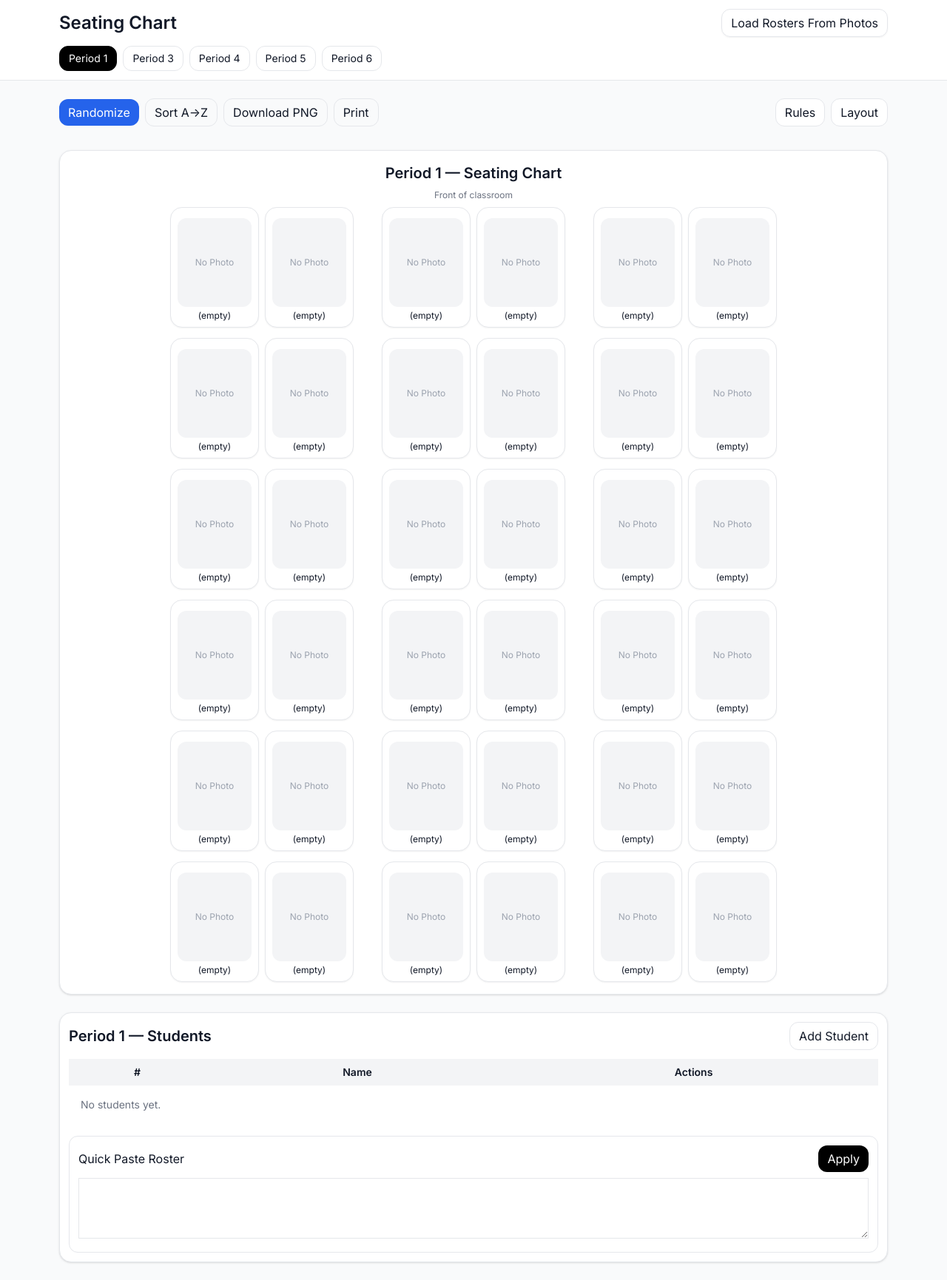
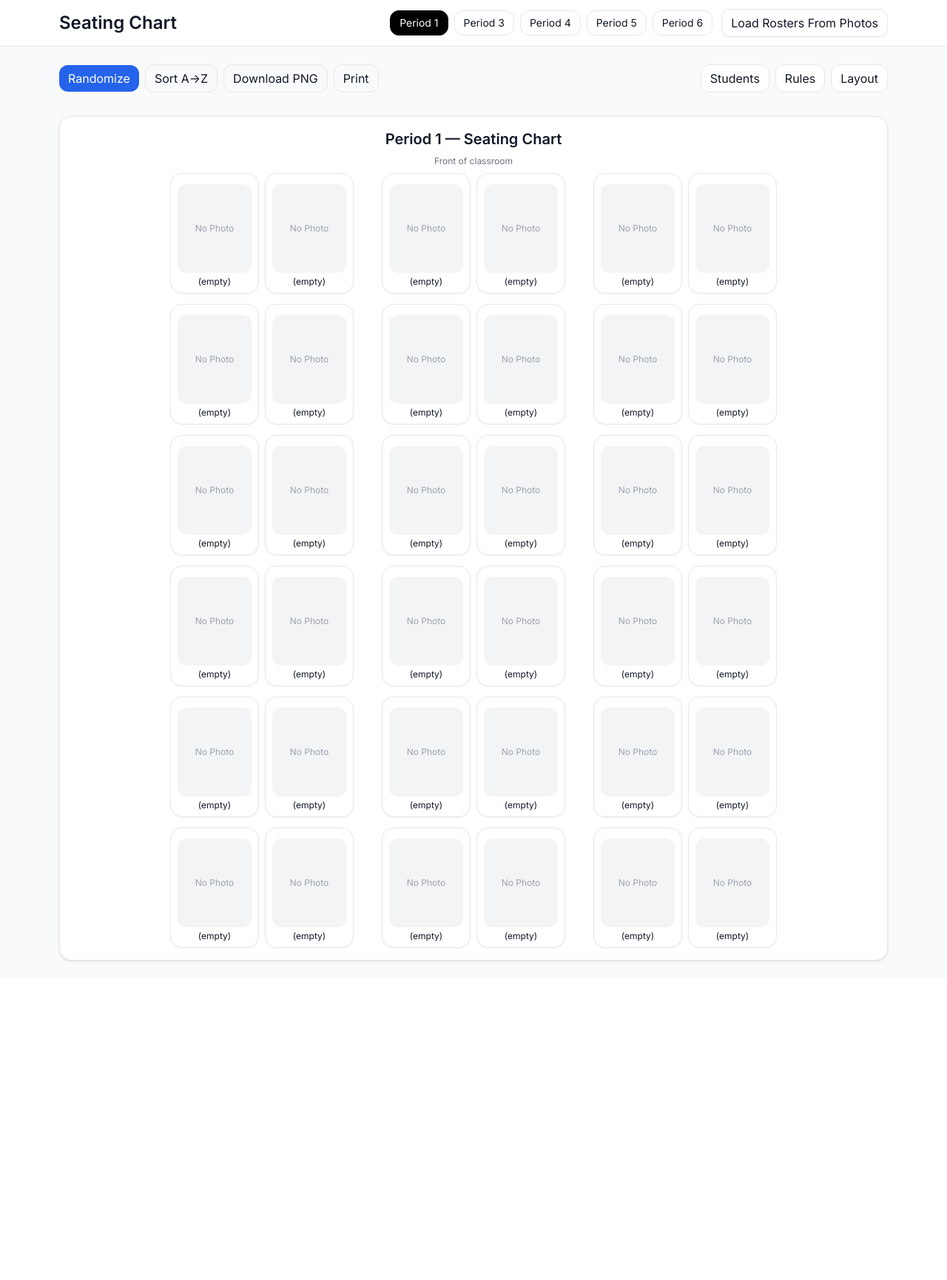
Before and after one commit to rubberduckinatruck/seating-chart, a React (Vite) app: page / in a window 1280 px wide. Shown: the whole page at 74% size. After the commit the page ends 1323 px from the top, so only its background shows below. Built offline with nearby package versions, Linux system fonts and the light colour scheme.

Commit message:
Update App.tsx

```diff
--- a/src/App.tsx
+++ b/src/App.tsx
@@ -403,7 +403,6 @@ export default function App() {
         const incoming = JSON.parse(String(reader.result));
         if (incoming?.periods && incoming?.titles) {
           const normalized = ensureRulesShape(incoming);
-          // If seats are in the incoming, prefer those; otherwise keep current seats
           const nextSeats: AppState["seats"] = { ...state.seats };
           for (const k of PERIOD_KEYS) {
             nextSeats[k] =
@@ -548,6 +547,7 @@ export default function App() {
   const [layout, setLayout] = useState<LayoutSettings>(() => loadLayout());
   const [layoutOpen, setLayoutOpen] = useState(false);
   const [rulesOpen, setRulesOpen] = useState(false);
+  const [studentsOpen, setStudentsOpen] = useState(false);
   useEffect(() => {
     try {
       localStorage.setItem(LAYOUT_LS_KEY, JSON.stringify(layout));
@@ -579,7 +579,7 @@ export default function App() {
           @page { size: letter landscape; margin: 0.5in; }
           body * { visibility: hidden !important; }
           #chartCapture, #chartCapture * { visibility: visible !important; }
-          header, nav, .no-print, .print-hide { display: none !important; }
+          header, .no-print, .print-hide { display: none !important; }
           #chartCapture {
             position: absolute; left: 0; top: 0;
             width: 100% !important; max-width: 100% !important;
@@ -590,34 +590,36 @@ export default function App() {
       `}
       </style>
 
-      {/* Header: single-line title + (optional) load photos button; NO subtitle/export/import */}
+      {/* Header: single-line title + period tabs + load photos button */}
       <header className="sticky top-0 z-10 bg-white border-b">
-        <div className="mx-auto max-w-6xl px-4 py-3 flex items-center justify-between whitespace-nowrap">
-          <span className="text-2xl font-bold">Seating Chart</span>
-          <div className="flex items-center gap-2">
+        <div className="mx-auto max-w-6xl px-4 py-3 flex items-center justify-between gap-3 whitespace-nowrap overflow-x-auto">
+          {/* Left: Title */}
+          <span className="text-2xl font-bold shrink-0">Seating Chart</span>
+
+          {/* Center + Right: Period tabs + Load button (all one line, scrollable if needed) */}
+          <div className="flex items-center gap-3 min-w-0">
+            <div className="flex items-center gap-2 overflow-x-auto">
+              {PERIOD_KEYS.map((key) => (
+                <button
+                  key={key}
+                  onClick={() => setActive(key)}
+                  className={
+                    "px-3 py-1.5 rounded-xl border text-sm " +
+                    (active === key ? "bg-black text-white border-black" : "bg-white hover:bg-gray-50")
+                  }
+                >
+                  {state.titles[key]}
+                </button>
+              ))}
+            </div>
             <button
               onClick={loadRostersFromPhotos}
-              className="px-3 py-1.5 rounded-xl border shadow-sm hover:bg-gray-50"
+              className="px-3 py-1.5 rounded-xl border shadow-sm hover:bg-gray-50 shrink-0"
             >
               Load Rosters From Photos
             </button>
           </div>
         </div>
-        {/* Period tabs (single line) */}
-        <nav className="mx-auto max-w-6xl px-4 pb-3 flex gap-2 overflow-x-auto no-print">
-          {PERIOD_KEYS.map((key) => (
-            <button
-              key={key}
-              onClick={() => setActive(key)}
-              className={
-                "px-3 py-1.5 rounded-xl border text-sm " +
-                (active === key ? "bg-black text-white border-black" : "bg-white hover:bg-gray-50")
-              }
-            >
-              {state.titles[key]}
-            </button>
-          ))}
-        </nav>
       </header>
 
       {/* MAIN */}
@@ -625,7 +627,6 @@ export default function App() {
         {/* Unified toolbar above the chart */}
         <div className="flex flex-wrap items-center justify-between gap-3 mb-2">
           <div className="flex items-center gap-2">
-            {/* Randomize uses rules manually when you want */}
             <button
               onClick={() => randomizeWithRules(active)}
               className="px-3 py-1.5 rounded-xl bg-blue-600 text-white"
@@ -644,6 +645,14 @@ export default function App() {
           </div>
 
           <div className="flex items-center gap-2">
+            {/* Toggle Students panel (roster) */}
+            <button
+              onClick={() => setStudentsOpen((v) => !v)}
+              className={"px-3 py-1.5 rounded-xl border " + (studentsOpen ? "bg-black text-white" : "bg-white")}
+              title="Edit roster (names)"
+            >
+              Students
+            </button>
             {/* Toggle Rules panel (top, formatted like Layout) */}
             <button
               onClick={() => setRulesOpen((v) => !v)}
@@ -662,6 +671,77 @@ export default function App() {
             </button>
           </div>
         </div>
+
+        {/* STUDENTS (roster) PANEL — collapsed until opened */}
+        {studentsOpen && (
+          <section className="bg-white rounded-2xl shadow border p-3">
+            <div className="flex items-center justify-between mb-3">
+              <h2 className="text-xl font-semibold">{state.titles[active]} — Students</h2>
+              <button onClick={() => addStudent(active)} className="px-3 py-1.5 rounded-xl border">
+                Add Student
+              </button>
+            </div>
+            <div className="overflow-x-auto">
+              <table className="w-full text-sm">
+                <thead className="bg-gray-100">
+                  <tr>
+                    <th className="p-2">#</th>
+                    <th className="p-2">Name</th>
+                    <th className="p-2">Actions</th>
+                  </tr>
+                </thead>
+                <tbody>
+                  {state.periods[active].length === 0 && (
+                    <tr>
+                      <td colSpan={3} className="p-4 text-gray-500">
+                        No students yet.
+                      </td>
+                    </tr>
+                  )}
+                  {state.periods[active].map((s, i) => (
+                    <tr key={s.id} className="border-t">
+                      <td className="p-2 text-gray-500">{i + 1}</td>
+                      <td className="p-2">
+                        <input
+                          value={s.name}
+                          onChange={(e) => updateStudent(active, i, { name: e.target.value })}
+                          className="w-full border px-2 py-1"
+                        />
+                      </td>
+                      <td className="p-2">
+                        <button
+                          onClick={() => removeStudent(active, i)}
+                          className="px-2 py-1 border"
+                        >
+                          Remove
+                        </button>
+                      </td>
+                    </tr>
+                  ))}
+                </tbody>
+              </table>
+            </div>
+
+            {/* Quick Paste (unchanged) */}
+            <div className="mt-4 bg-white rounded-2xl border p-3">
+              <div className="flex items-center justify-between mb-2">
+                <h3 className="font-medium">Quick Paste Roster</h3>
+                <button
+                  onClick={() => applyPaste(active)}
+                  className="px-3 py-1.5 rounded-xl bg-black text-white"
+                >
+                  Apply
+                </button>
+              </div>
+              <textarea
+                value={pasteText}
+                onChange={(e) => setPasteText(e.target.value)}
+                rows={6}
+                className="w-full border px-2 py-2 font-mono text-xs"
+              />
+            </div>
+          </section>
+        )}
 
         {/* RULES PANEL (collapsible, matches layout style) */}
         {rulesOpen && (
@@ -881,72 +961,6 @@ export default function App() {
             ))}
           </div>
         </div>
-
-        {/* ROSTER (simple students editor, URLs hidden as requested earlier) */}
-        <section className="bg-white rounded-2xl shadow border p-3">
-          <div className="flex items-center justify-between mb-3">
-            <h2 className="text-xl font-semibold">{state.titles[active]} — Students</h2>
-            <button onClick={() => addStudent(active)} className="px-3 py-1.5 rounded-xl border">
-              Add Student
-            </button>
-          </div>
-          <div className="overflow-x-auto">
-            <table className="w-full text-sm">
-              <thead className="bg-gray-100">
-                <tr>
-                  <th className="p-2">#</th>
-                  <th className="p-2">Name</th>
-                  <th className="p-2">Actions</th>
-                </tr>
-              </thead>
-              <tbody>
-                {state.periods[active].length === 0 && (
-                  <tr>
-                    <td colSpan={3} className="p-4 text-gray-500">
-                      No students yet.
-                    </td>
-                  </tr>
-                )}
-                {state.periods[active].map((s, i) => (
-                  <tr key={s.id} className="border-t">
-                    <td className="p-2 text-gray-500">{i + 1}</td>
-                    <td className="p-2">
-                      <input
-                        value={s.name}
-                        onChange={(e) => updateStudent(active, i, { name: e.target.value })}
-                        className="w-full border px-2 py-1"
-                      />
-                    </td>
-                    <td className="p-2">
-                      <button onClick={() => removeStudent(active, i)} className="px-2 py-1 border">
-                        Remove
-                      </button>
-                    </td>
-                  </tr>
-                ))}
-              </tbody>
-            </table>
-          </div>
-
-          {/* Quick Paste (unchanged) */}
-          <div className="mt-4 bg-white rounded-xl border p-3">
-            <div className="flex items-center justify-between mb-2">
-              <h3 className="font-medium">Quick Paste Roster</h3>
-              <button
-                onClick={() => applyPaste(active)}
-                className="px-3 py-1.5 rounded-xl bg-black text-white"
-              >
-                Apply
-              </button>
-            </div>
-            <textarea
-              value={pasteText}
-              onChange={(e) => setPasteText(e.target.value)}
-              rows={4}
-              className="w-full border px-2 py-2 font-mono text-xs"
-            />
-          </div>
-        </section>
       </main>
     </div>
   );
@@ -980,7 +994,6 @@ function clampInt(v: number, min: number, max: number) {
   return Math.min(max, Math.max(min, v));
 }
 
-/* ---------- Desk card ---------- */
 function DeskCard({
   student,
   onDragStart,
@@ -1013,7 +1026,7 @@ function DeskCard({
       onDragStart={onDragStart}
       onDragOver={onDragOver}
       onDrop={onDrop}
-      title={student?.name || ""}
+      title={student?.name || ""} // full name on hover
     >
       <div
         className="rounded-xl overflow-hidden bg-gray-100 flex items-center justify-center"
@@ -1030,6 +1043,7 @@ function DeskCard({
         )}
       </div>
 
+      {/* Name under the image */}
       <div className="mt-1 w-full px-1 text-center leading-tight text-xs break-words">
         {student?.name || "(empty)"}
       </div>
```
